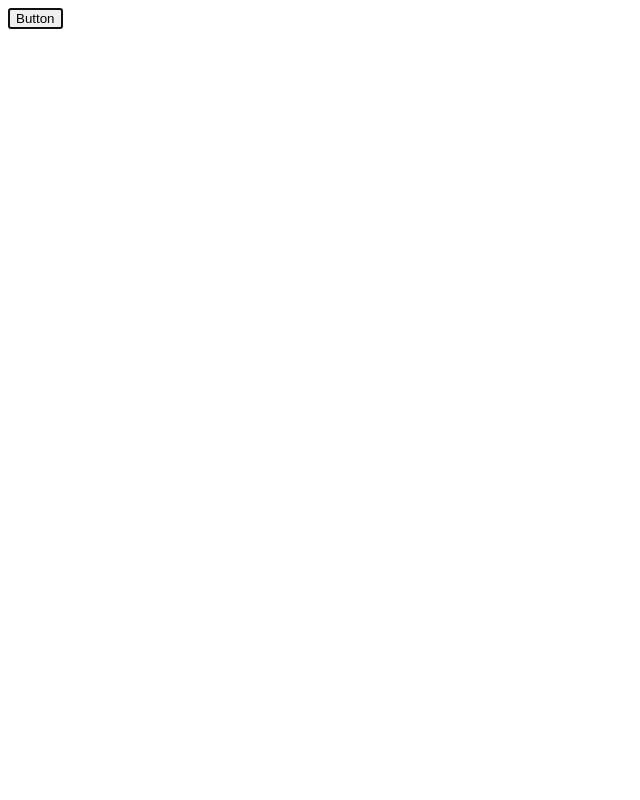
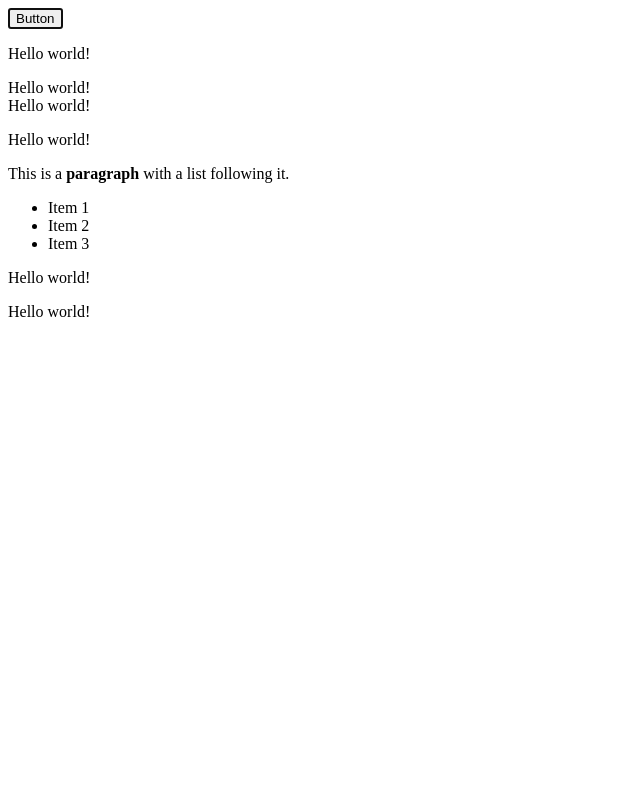
Before and after one commit to gywgithub/ProfessionalJavaScriptForWebDevelopers, a website: page Chapter15/index2.html in a window 1280 px wide. Shown: the top 800 px of the page, without its empty margins (0-640 px from the left). Drawn offline with Linux system fonts and the light colour scheme.

Commit message:
update Chapter15/index2.html

```diff
--- a/Chapter15/index2.html
+++ b/Chapter15/index2.html
@@ -1,13 +1,31 @@
 <!DOCTYPE html>
 <html>
+
 <head>
   <title></title>
 </head>
+
 <body>
   <div id="div1" class="bd user disabled"></div>
   <button id="myButton">Button</button>
+  <div id="myDiv" data-appId="12345" data-myname="Nicholas"></div>
+  <div>
+    <div id="content">
+      <p>This is a <strong>paragraph</strong> with a list following it.</p>
+      <ul>
+        <li>Item 1</li>
+        <li>Item 2</li>
+        <li>Item 3</li>
+      </ul>
+    </div>
+  </div>
+  <div style="margin: 1200px 0;">
+    <form>
+      <input type="text" value="123">
+    </form>
+  </div>
   <script>
-      let div = document.getElementById('div1');
+    let div1 = document.getElementById('div1');
     // let targetClass = 'user';
     // let classNames = div.className.split(/\s+/);
     // console.log(classNames);
@@ -19,19 +37,19 @@
     // }
     // div.className = classNames.join(' ');
 
-      div.classList.remove('user');
+    div1.classList.remove('user');
 
-      div.classList.add('current');
+    div1.classList.add('current');
 
-      div.classList.toggle('current');
+    div1.classList.toggle('current');
 
-      div.classList.toggle('current');
+    div1.classList.toggle('current');
 
-      if (div.classList.contains('bd') && !div.classList.contains('disabled')) {
+    if (div1.classList.contains('bd') && !div1.classList.contains('disabled')) {
       console.log('xxx')
     }
 
-      for (let classN of div.classList) {
+    for (let classN of div1.classList) {
       console.log(classN)
     }
 
@@ -49,6 +67,46 @@
 
     let head = document.head;
     console.log(head);
+
+    console.log(document.characterSet);
+    document.characterSet = 'UTF-8';
+
+    let div = document.getElementById('myDiv');
+    let appId = div.dataset.appId;
+    let myName = div.dataset.myname;
+    console.log('id: ', appId);
+    console.log('myname: ', myName);
+
+    div.dataset.appId = 23456;
+    div.dataset.myname = 'Michael';
+    console.log(div.dataset.myname);
+
+    if (div.dataset.myname) {
+      console.log('dataset myname: ', div.dataset.myname);
+    }
+
+    let div2 = document.getElementById('content');
+    console.log(div2);
+    // div2.outerHTML = '<p>This is a paragraph.</p>';
+
+
+    div2.insertAdjacentHTML('beforebegin', '<p>Hello world!</p>');
+    div2.insertAdjacentText('beforebegin', 'Hello world!');
+
+    div2.insertAdjacentHTML('afterbegin', '<p>Hello world!</p>');
+    div2.insertAdjacentText('afterbegin', 'Hello world!');
+
+    div2.insertAdjacentHTML('beforeend', '<p>Hello world!</p>');
+
+    div2.insertAdjacentHTML('afterend', '<p>Hello world!</p>');
+
+    setTimeout(() => {
+      document.forms[0].scrollIntoView({
+        behavior: 'smooth',
+        block: 'center'
+      });
+    }, 1500)
   </script>
 </body>
+
 </html>
```
Lines whose indentation alone changed are shown as unchanged.
